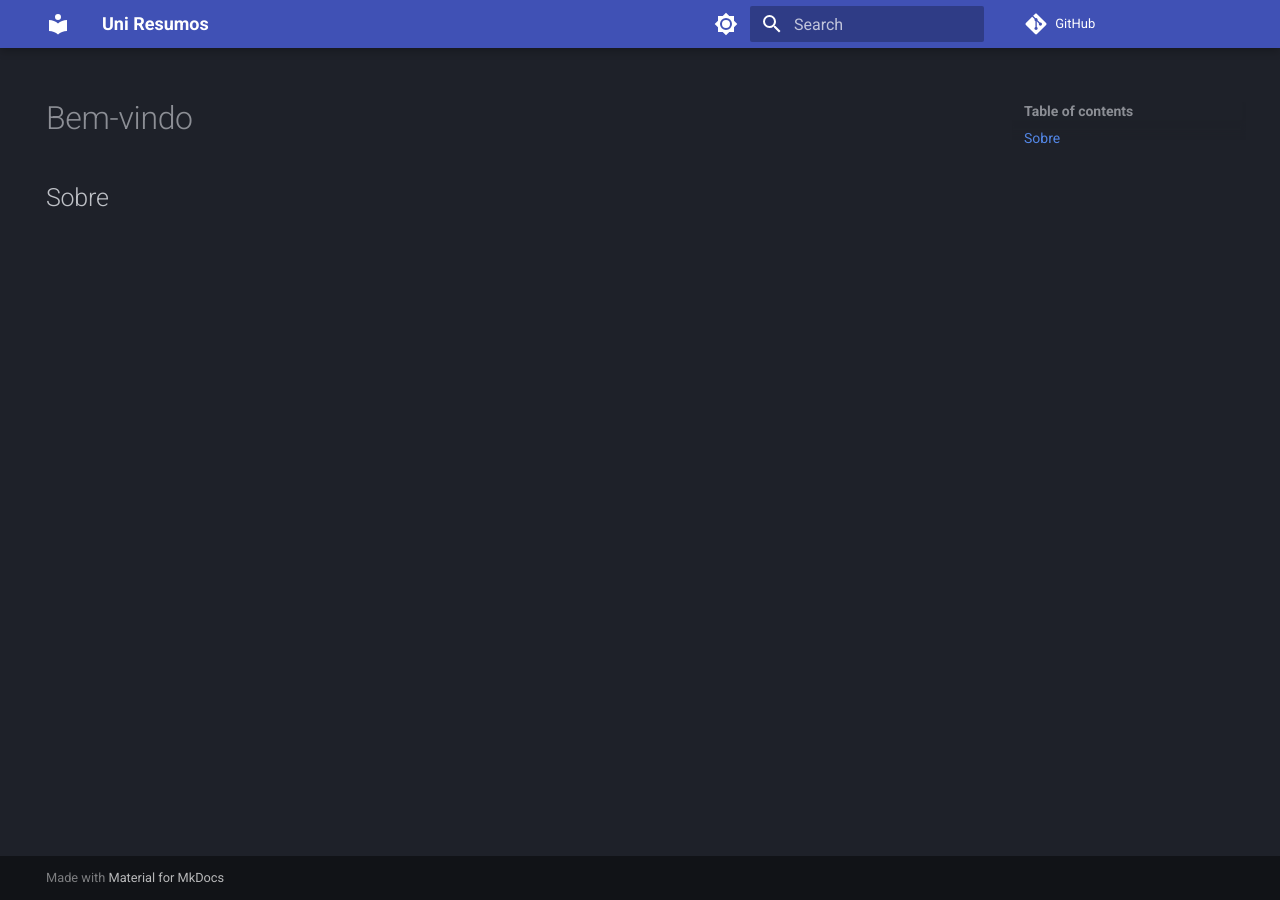
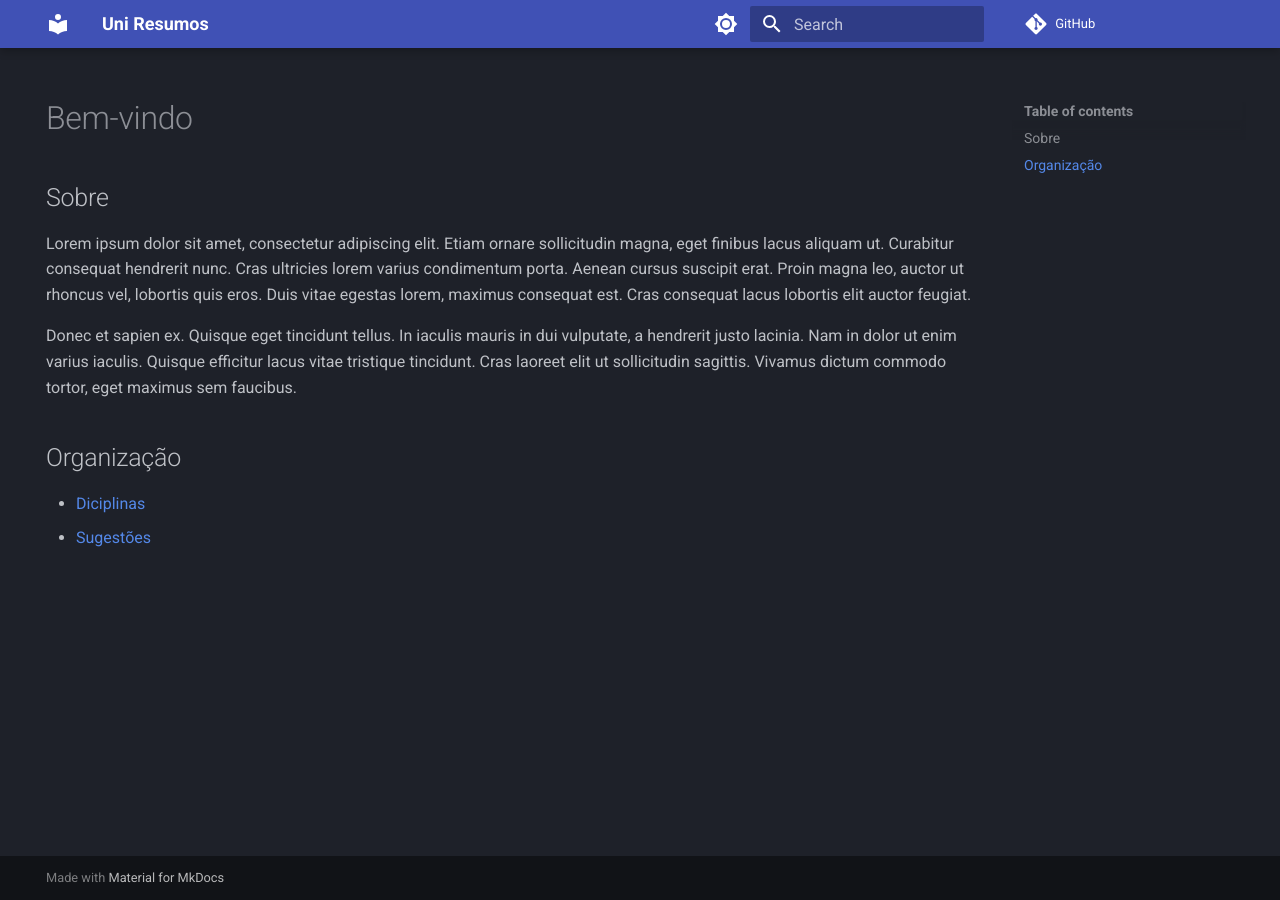
Before and after one commit to eduardoschulz/uniresumos, an MkDocs documentation site: the page built from docs/index.md, in a window 1280 px wide. Built offline with MkDocs 1.6.1 and Material for MkDocs 9.7.7, drawn with Linux system fonts in a browser that asks for light colours; comment, search, counter and statistics services are not loaded.

Commit message:
filler text

```diff
--- a/docs/index.md
+++ b/docs/index.md
@@ -7,3 +7,12 @@ hide:
 # Bem-vindo
 
 ## Sobre
+
+Lorem ipsum dolor sit amet, consectetur adipiscing elit. Etiam ornare sollicitudin magna, eget finibus lacus aliquam ut. Curabitur consequat hendrerit nunc. Cras ultricies lorem varius condimentum porta. Aenean cursus suscipit erat. Proin magna leo, auctor ut rhoncus vel, lobortis quis eros. Duis vitae egestas lorem, maximus consequat est. Cras consequat lacus lobortis elit auctor feugiat.
+
+Donec et sapien ex. Quisque eget tincidunt tellus. In iaculis mauris in dui vulputate, a hendrerit justo lacinia. Nam in dolor ut enim varius iaculis. Quisque efficitur lacus vitae tristique tincidunt. Cras laoreet elit ut sollicitudin sagittis. Vivamus dictum commodo tortor, eget maximus sem faucibus.
+
+## Organização
+
++ [Diciplinas](Diciplinas/index.md)
++ [Sugestões](https://github.com/eduardoschulz/uniresumos/discussions/categories/ideas)
```
Also changed, not shown: docs/Diciplinas/index.md (added, +5 -0 lines), docs/Diciplinas/Algoritmos e Programação I/java.md (renamed from docs/Diciplinas/FundamentosProgramacao/java.md).
